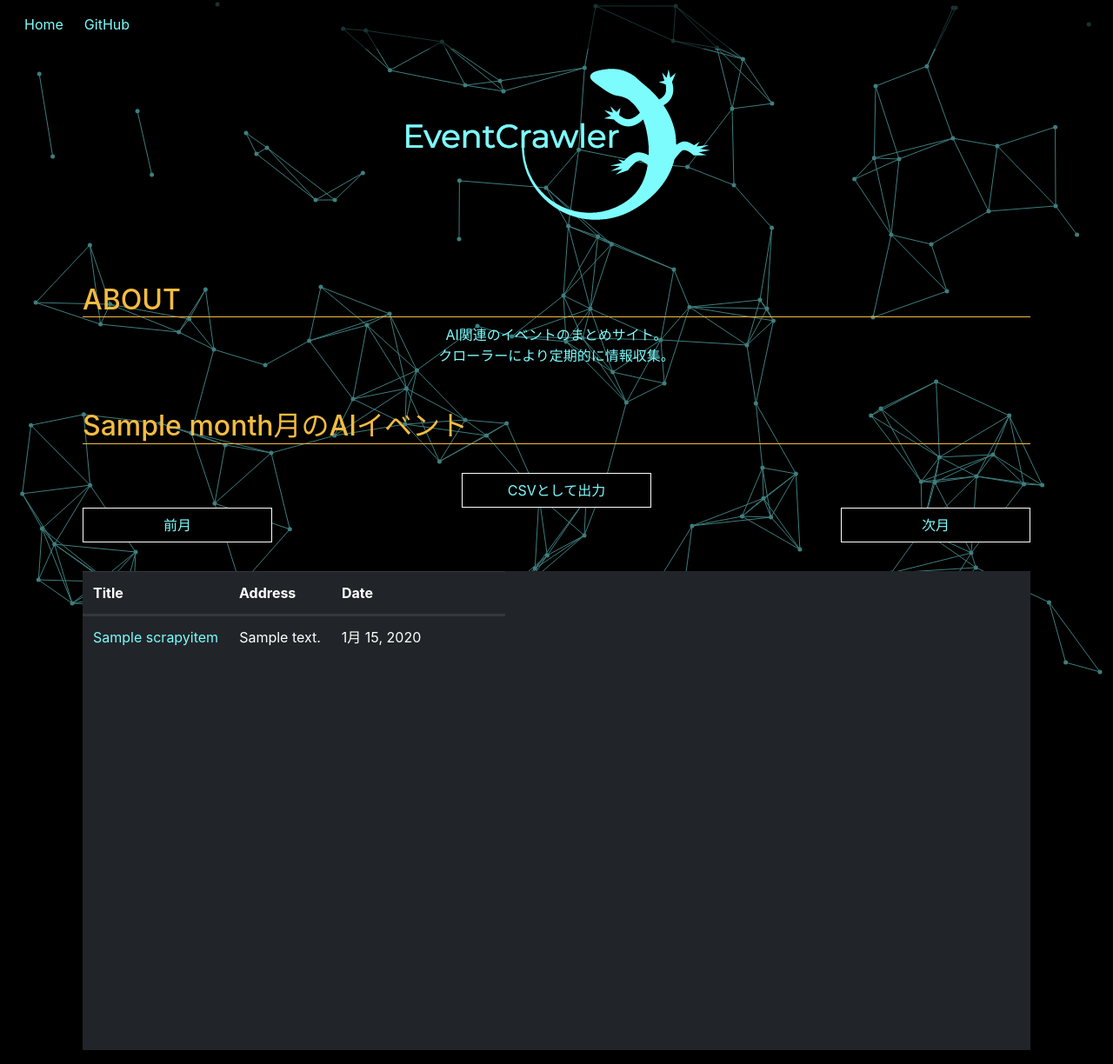
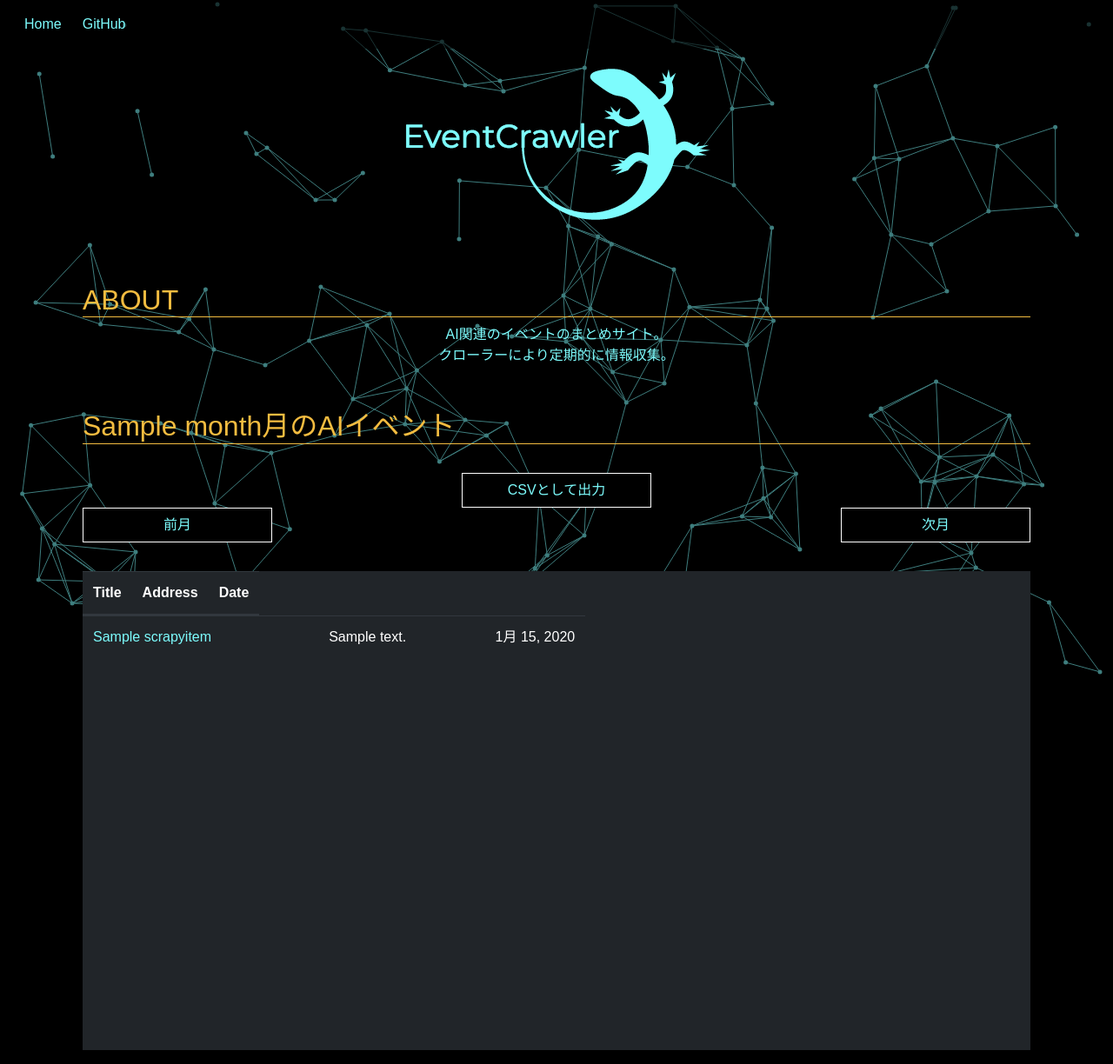
Before and after one commit to kyoppii13/event_crawler_django, a Django app: template crawls/templates/crawls/index.html in a window 1280 px wide. Shown: the whole page at 87% size. Run offline with Django 3.2, Linux system fonts and the light colour scheme; tables that the repository leaves empty hold one stand-in row (values such as "Sample post"); the template is opened without the code that fills it: values that come from a table or form of the project are taken from there, most other values are stand-ins (such as "Sample title", 1, 10 or a date in 2020); some libraries are stand-ins or nearby versions.

Commit message:
add favicon

```diff
--- a/crawls/static/crawls/css/style.css
+++ b/crawls/static/crawls/css/style.css
@@ -8,6 +8,7 @@ body{
   color: #7dfcfd;
   height: 100%;
   width: 100%;
+  font-family: "メイリオ", sans-serif;
 }
 a{
   color: #7dfcfd;
@@ -29,14 +30,6 @@ p{
 }
 .next{
   float: right;
-}
-.table-fixed {
-  width: 100%;
-}
-.table-fixed tbody{
-  height:200px;
-  overflow-y:auto;
-  width: 100%;
 }
 
 .button_wrapper{
@@ -70,6 +63,9 @@ p{
 
 table{
   table-layout: fixed;
+}
+th{
+
 }
 thead, tbody{
   display: block;
--- a/crawls/static/crawls/js/top.js
+++ b/crawls/static/crawls/js/top.js
@@ -1,4 +1,4 @@
-var th_title = document.getElementById("th-title");
+/*var th_title = document.getElementById("th-title");
 var th_address = document.getElementById("th-address");
 var th_date = document.getElementById("th-date");
 
@@ -9,7 +9,7 @@ var tr_date = document.getElementById('td-date');
 th_title.width = tr_title.clientWidth;
 th_address.width = tr_address.clientWidth;
 th_date.width = tr_date.clientWidth;
-
+*/
 // 背景
 $('#bg').particleground({ //要素の指定
     dotColor:  '#7dfcfd', //ドットの色
--- a/crawls/templates/crawls/base.html
+++ b/crawls/templates/crawls/base.html
@@ -6,6 +6,7 @@
     <meta name="viewport" content="width=device-width, initial-scale=1, shrink-to-fit=no">
     <link rel="stylesheet" href="{% static 'crawls/css/bootstrap.min.css' %}">
     <link rel="stylesheet" type="text/css" href="{% static 'crawls/css/style.css' %}" />
+    <link rel="shortcut icon" type="image/x-icon" href="{% static 'crawls/favicon.ico' %}">
     {% block extra_css %}{% endblock %}
     <title>{% block title %}{% endblock %}</title>
 </head>
--- a/crawls/templates/crawls/index.html
+++ b/crawls/templates/crawls/index.html
@@ -40,9 +40,9 @@
     <table class="table table-dark table-hover">
         <thead>
         <tr>
-            <th id="th-title">Title</th>
-            <th id="th-address">Address</th>
-            <th id="th-date">Date</th>
+            <th class="col-xs-5" id="th-title">Title</th>
+            <th class="col-xs-5" id="th-address">Address</th>
+            <th class="col-xs-2" id="th-date">Date</th>
         </tr>
         </thead>
         <tbody>
@@ -55,7 +55,7 @@
                 <td id="td-address">
                     {{ crawl.address }}
                 </td>
-                <td id="td-date" style="width:200px">
+                <td id="td-date" style="width:20%">
                     {{ crawl.date }}
                 </td>
 
```
Also changed, not shown: crawls/static/crawls/js/test.js (deleted, +0 -11 lines), djangoapp/settings.py (+7 -7 lines), README.md, crawls/static/crawls/favicon.ico (added), manage.py (line endings or trailing spaces), 1 other file.
